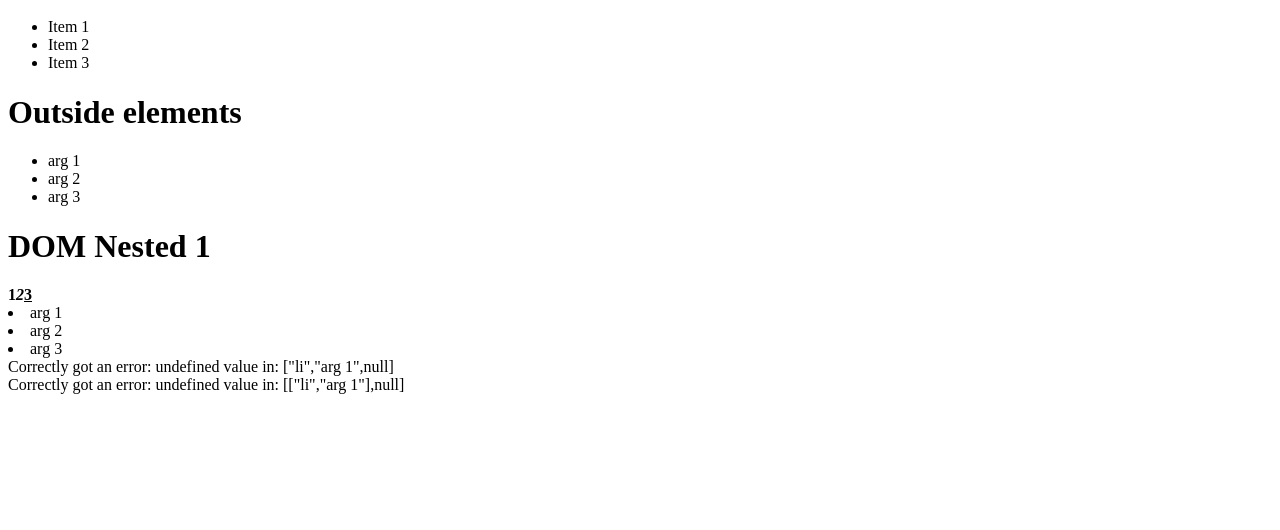
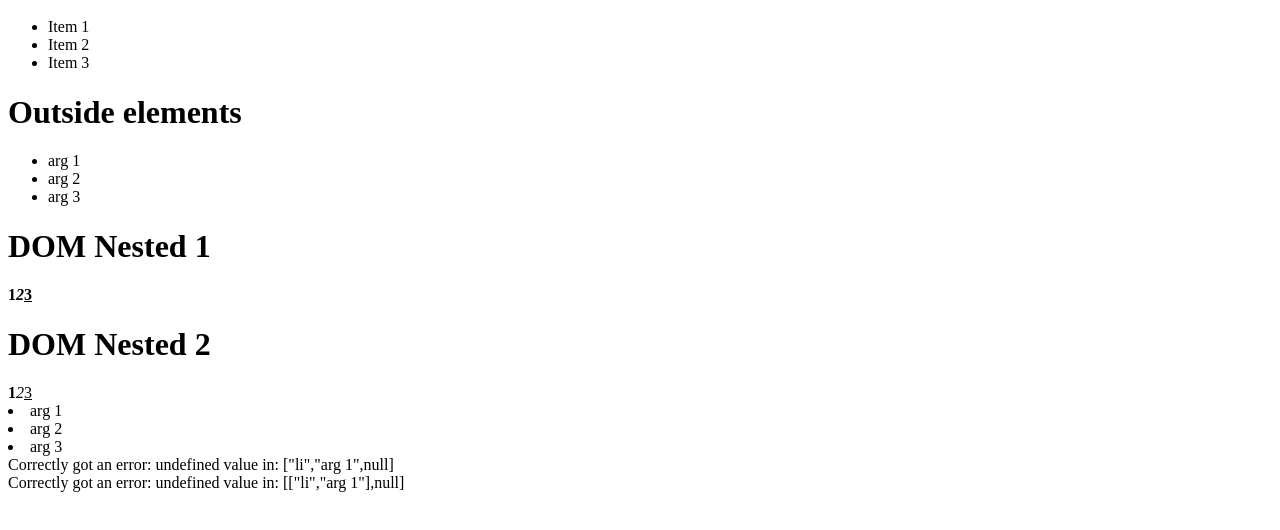
Before and after one commit to caldwell/JSML, a website: page test.jsm.html in a window 1280 px wide. Shown: the part 256-786 px from the top of the page. Drawn offline with Linux system fonts and the light colour scheme.

Commit message:
test.jsm.html: Add a 2nd nested dom test for a different code path.

```diff
--- a/test.jsm.html
+++ b/test.jsm.html
@@ -11,6 +11,7 @@
     <div id="outside-els-test"></div>
     <ul  id="multiple-args-test"></ul>
     <div id="dom-nested-array"></div>
+    <div id="dom-nested-array2"></div>
     <div id="empty-array-test"></div>
     <div id="null-element-test"></div>
     <div id="null-element-test2"></div>
@@ -45,6 +46,7 @@
                                                                         ["li", "arg 3"]]));
 
         jsml(["#dom-nested-array", ["h1", "DOM Nested 1"], ["div", [jsml(["b", "1"]), jsml(["i", "2"]), jsml(["span", {style:{textDecoration:"underline"}},"3"])]]]);
+        jsml(["#dom-nested-array2", ["h1", "DOM Nested 2"], ["div", jsml(["b", "1"]), jsml(["i", "2"]), jsml(["span", {style:{textDecoration:"underline"}},"3"])]]);
 
         document.getElementById("empty-array-test").appendChild(jsml([["li", "arg 1"], [],
                                                                       ["li", "arg 2"], [],
```
